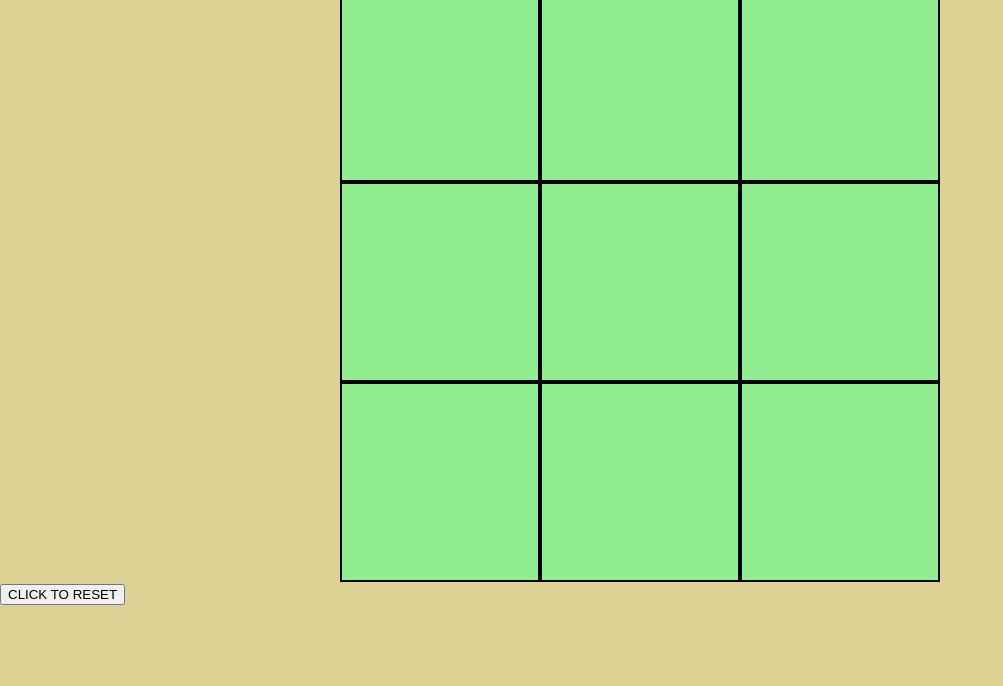
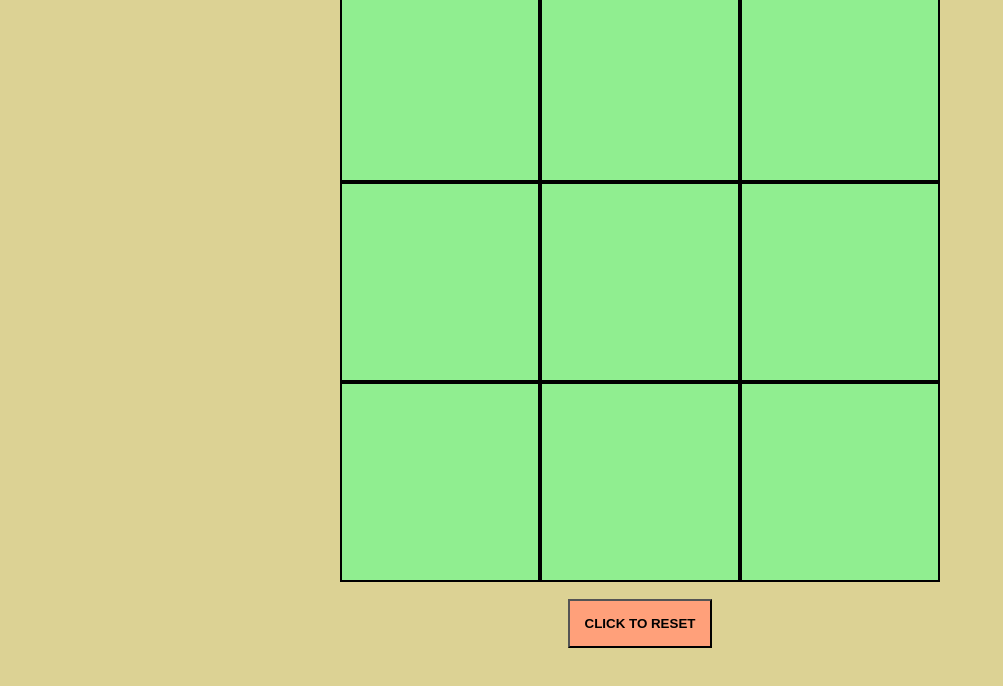
Before and after one commit to codenerd-21/odin-tic-tac-toe, a plain HTML site: page index.html in a window 1280 px wide. Shown: the part 106-792 px from the top of the page, without its empty margins (0-1003 px from the left). Drawn offline with Linux system fonts and the light colour scheme.

Commit message:
Add reset button to HTML and style to CSS

```diff
--- a/css/styles.css
+++ b/css/styles.css
@@ -34,7 +34,6 @@ h1 {
 	text-align: center;
 	font-size: 75px;
 	color: #2f1e0a;
-
 }
 
 td {
@@ -43,6 +42,13 @@ td {
 	font-size: 150px;
 }
 
+button {
+	padding: 15px;
+	margin: 15px;
+	font-weight: bold;
+	background-color: lightsalmon;
+	color: black;
+}
 
 .rows {
 	display:	grid;
@@ -55,6 +61,9 @@ td {
 	text-align:	center;
 }
 
+#reset-btn {
+	text-align: center;
+}
 
 #table {
 	margin: auto;
--- a/index.html
+++ b/index.html
@@ -26,7 +26,9 @@
 			<td class='cells' id='8' value='6'></td>
 		</tr>
 	</table>
-	<button id='reset-btn'>CLICK TO RESET</button>
+	<div id='reset-btn'>
+		<button>CLICK TO RESET</button>
+	</div>
 </body>
 
 </html>
```
